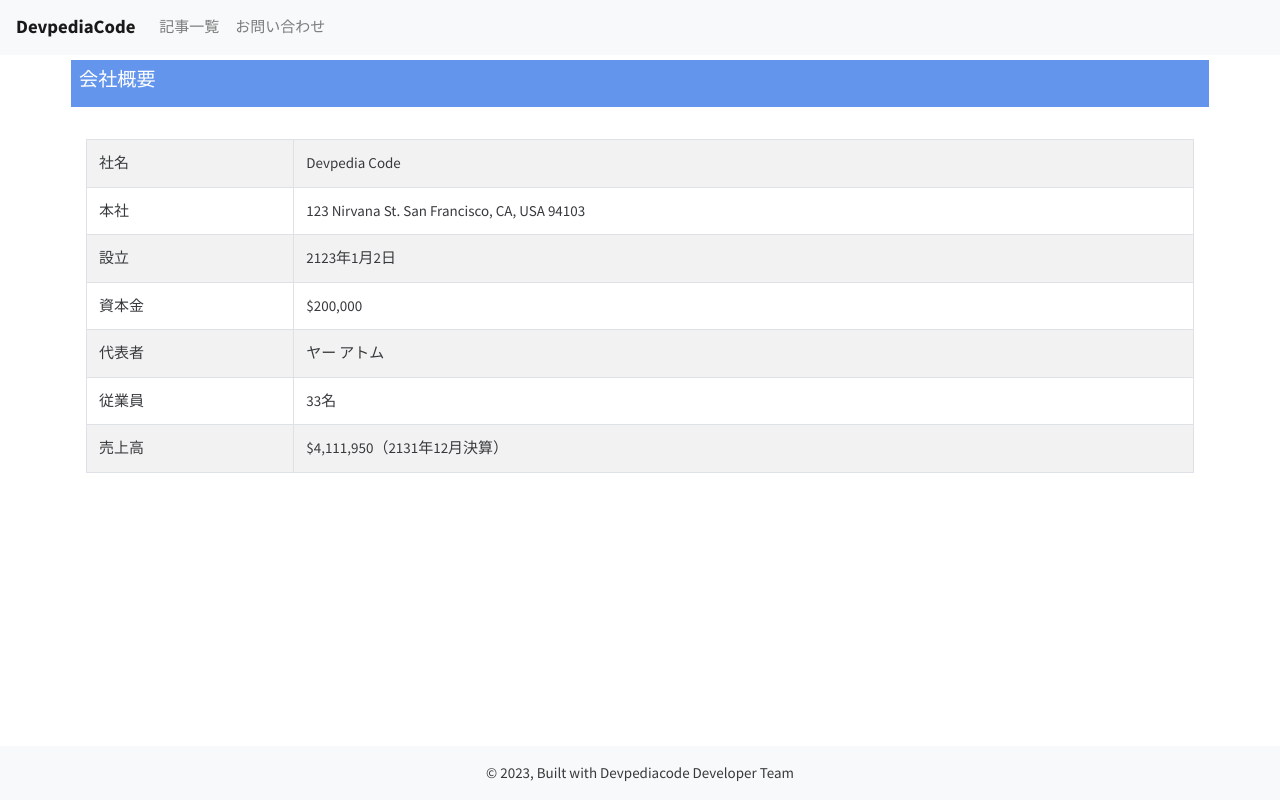
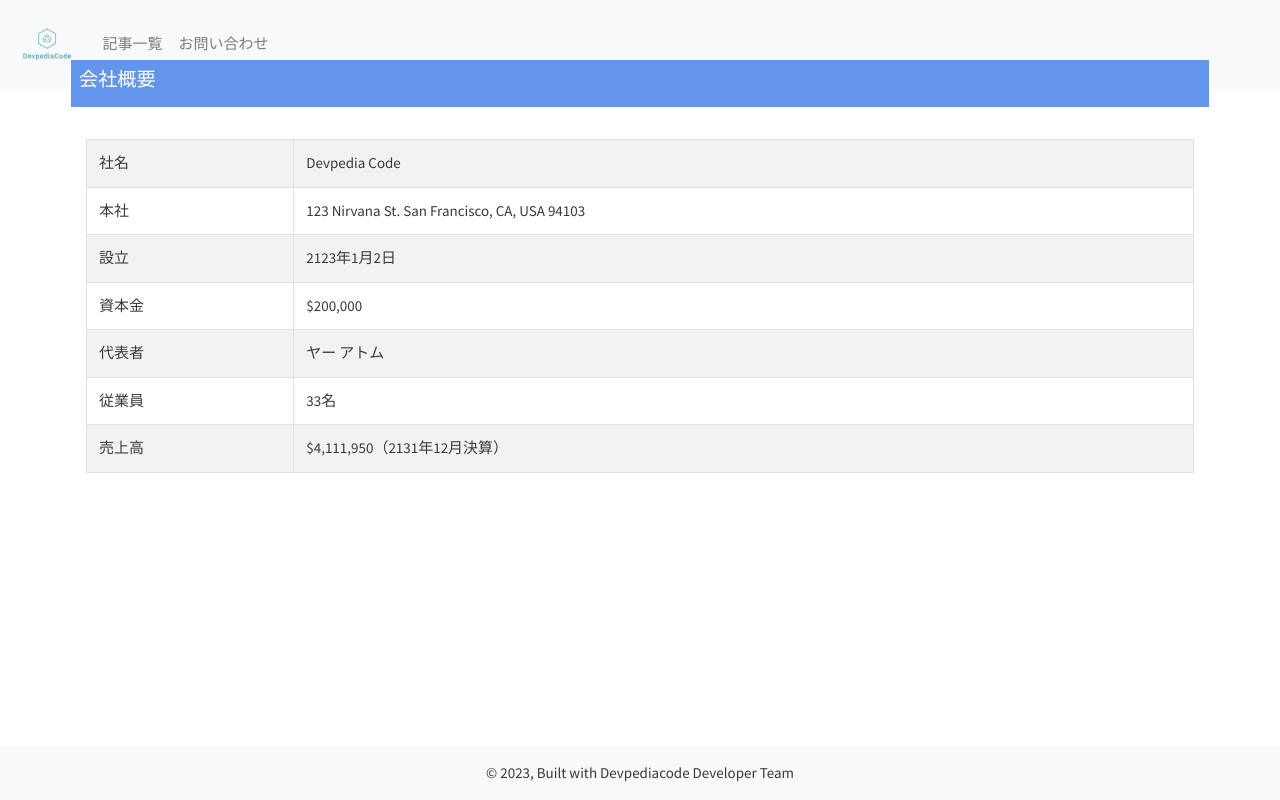
Before and after one commit to atomyah/LearningJAMStack_microCMS_template, a Gatsby site: page /about in a window 1280 px wide. Built offline with nearby package versions, Linux system fonts and the light colour scheme; Gatsby itself is replaced by a stand-in of ours.

Commit message:
logo,home image追加

```diff
--- a/src/components/header.js
+++ b/src/components/header.js
@@ -3,11 +3,18 @@ import PropTypes from "prop-types";
 import React from "react";
 import { Navbar, Nav, NavItem } from "react-bootstrap";
 import "../style/common.scss";
+import logo from "../images/logo2.png";
 
 const Header = ({ siteTitle }) => (
   <Navbar className="navBg" bg="light" variant="light" expand="lg">
-    <Navbar.Brand as={Link} href="/" className="siteTitle">
-      {siteTitle}
+    <Navbar.Brand
+      as={Link}
+      href="/"
+      className="siteTitle"
+      style={{ width: "5%", height: "5%" }}
+    >
+      {/* {siteTitle} */}
+      <img src={logo} style={{ width: "100%", height: "100%" }} alt="Home" />
     </Navbar.Brand>
     <Navbar.Toggle aria-controls="basic-navbar-nav" />
     <Navbar.Collapse id="basic-navbar-nav">
--- a/src/pages/index.js
+++ b/src/pages/index.js
@@ -3,7 +3,7 @@ import { Link, graphql } from "gatsby";
 import { Row, Col, Card, Table } from "react-bootstrap";
 import Layout from "../components/layout";
 import SEO from "../components/seo";
-import homeImg from "../images/home.jpg";
+import homeImg from "../images/Design1.png";
 import aiImg1 from "../images/AI.jpg";
 import aiImg2 from "../images/ai2.jpg";
 import webImg1 from "../images/WEB.jpg";
```
Also changed, not shown: src/images/Design1.png (added), src/images/Design4.png (added), src/images/logo.png (added), src/images/logo2.png (added).
